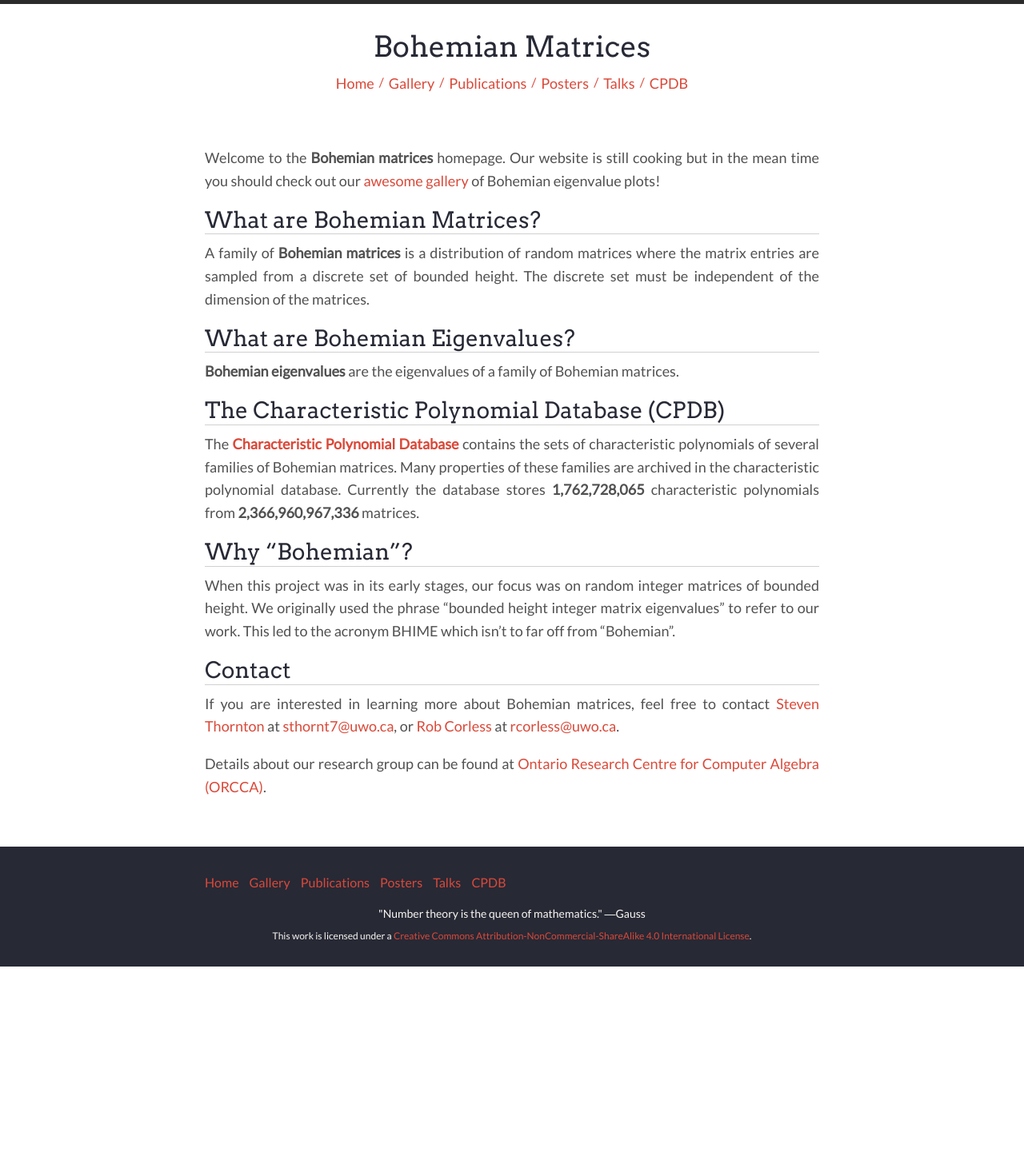
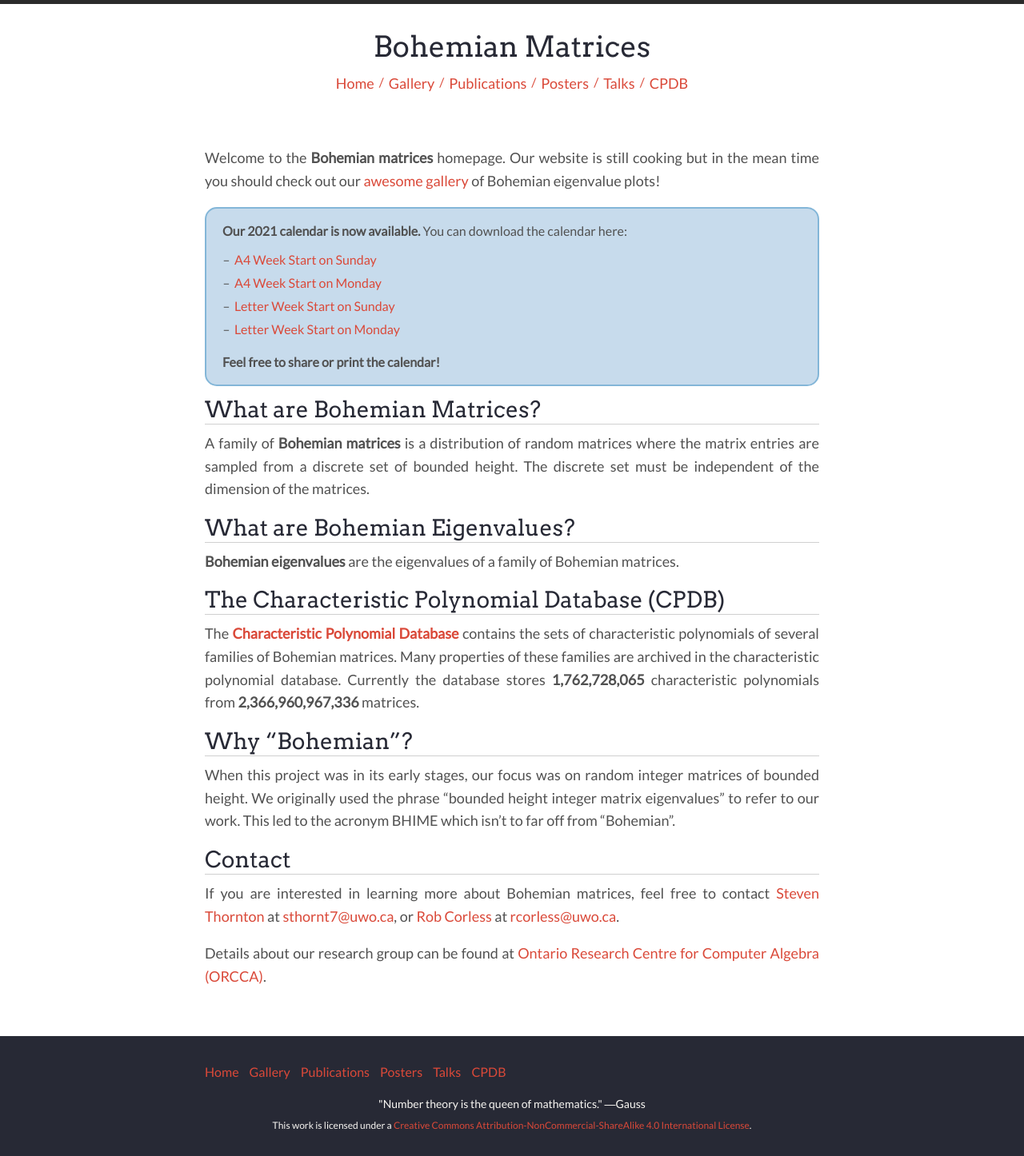
Before and after one commit to BohemianMatrices/BohemianMatrices, a Jekyll site: the page built from index.md, in a window 1280 px wide. Shown: the whole page at 80% size. Built offline with Jekyll 4.4.1, drawn with Linux system fonts in a browser that asks for light colours; nearby versions of some CDN libraries; before the commit the page ends 1209 px from its top, so only the background shows below that.

Commit message:
Added 2021 calendar

```diff
--- a/assets/css/main.scss
+++ b/assets/css/main.scss
@@ -944,3 +944,10 @@ nav.breadcrumbs.bootstrap .breadcrumb .icon svg {
    height: 0.8rem;
    width: 0.8rem;
 }
+
+.alert {
+  border-radius: 15px;
+  padding: 20px;
+  background-color: #c7dbec;
+  border: 2px solid #83b6d8;
+}
--- a/index.md
+++ b/index.md
@@ -5,6 +5,19 @@ permalink: /
 ---
 
 Welcome to the __Bohemian matrices__ homepage. Our website is still cooking but in the mean time you should check out our <a href="{{ '/gallery' | prepend: site.baseurl | prepend: site.url }}">awesome gallery</a> of Bohemian eigenvalue plots!
+
+<div class="alert">
+<b>Our 2021 calendar is now available.</b> You can download the calendar here:
+<br><br>
+
+<ul>
+<li><a href="http://assets.bohemianmatrices.com/calendar/2021_Bohemian_Wall_CalendarA4Sunday.pdf" target="_blank">A4 Week Start on Sunday</a></li>
+<li><a href="http://assets.bohemianmatrices.com/calendar/2021_Bohemian_Wall_CalendarA4Monday.pdf" target="_blank">A4 Week Start on Monday</a></li>
+<li><a href="http://assets.bohemianmatrices.com/calendar/2021_Bohemian_Wall_CalendarLetterSunday.pdf" target="_blank">Letter Week Start on Sunday</a></li>
+<li><a href="http://assets.bohemianmatrices.com/calendar/2021_Bohemian_Wall_CalendarLetterMonday.pdf" target="_blank">Letter Week Start on Monday</a></li>
+</ul>
+<b>Feel free to share or print the calendar!</b>
+</div>
 
 ## What are Bohemian Matrices?
 A family of __Bohemian matrices__ is a distribution of random matrices where the matrix entries are sampled from a discrete set of bounded height. The discrete set must be independent of the dimension of the matrices.
```
